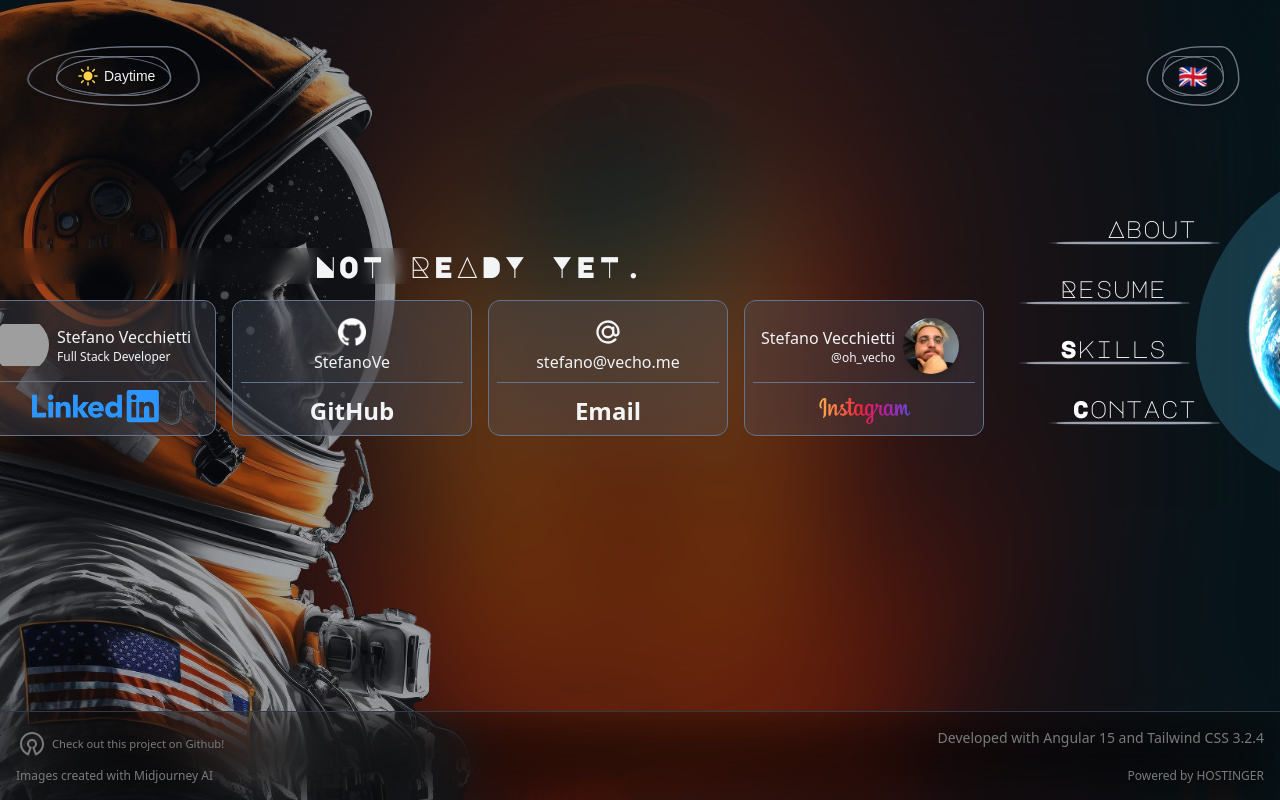
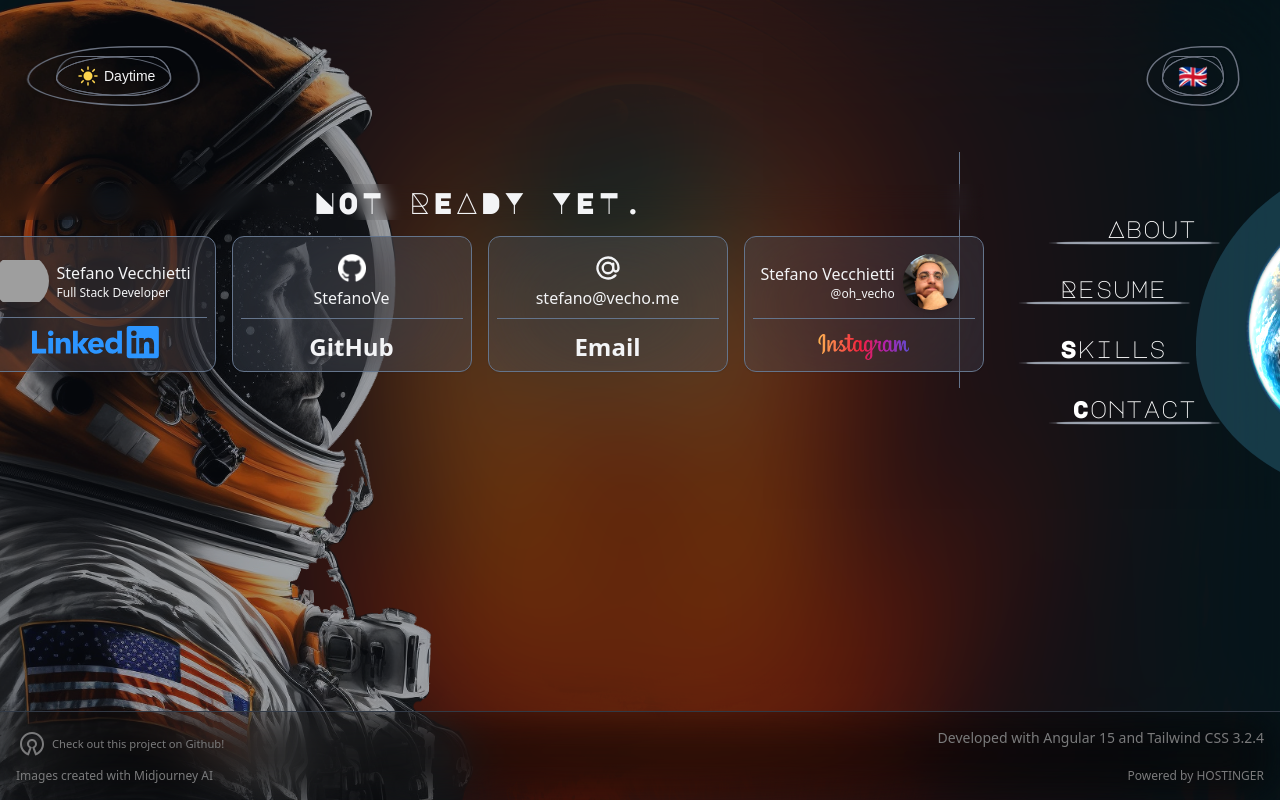
Before and after one commit to StefanoVe/portfolio, an Angular app: page /landing in a window 1280 px wide. Built offline with nearby package versions, Linux system fonts and the light colour scheme; grey boxes are pictures that could not be loaded; a web font is replaced by a local one; what tailwindcss-dotted-background would draw is missing.

Commit message:
minor changes

```diff
--- a/src/app/app.component.html
+++ b/src/app/app.component.html
@@ -40,13 +40,22 @@
             justify-between
             h-full
             overflow-y-visible
-            space-y-20
           "
         >
           <div class="h-full w-full lg:h-full xl:w-3/12">
             <app-nav></app-nav>
           </div>
-          <div class="h-full w-full xl:w-9/12">
+          <div
+            class="
+              h-full
+              w-full
+              xl:w-9/12
+              border-r border-colors
+              mt-10
+              xl:mt-0
+              p-4
+            "
+          >
             <router-outlet></router-outlet>
           </div>
         </div>
--- a/src/app/pages/containers/about/about.component.ts
+++ b/src/app/pages/containers/about/about.component.ts
@@ -39,15 +39,15 @@ export class AboutComponent {
 
   public timeOffTxt() {
     return this._lang._languageSensitiveText({
-      en: "In my time off i'm an airsoft afficionado and an incredible Geek.",
-      it: 'Nel tempo libero sono un appassionato di Softair e un Geek incredibile.',
+      en: "Last but not Least, in my time off i'm an airsoft afficionado and an incredible Geek.",
+      it: 'Ultimo ma non per importanza, nel tempo libero sono un appassionato di Softair e un Geek incredibile.',
     });
   }
 
   public pastExperiencesTxt() {
     return this._lang._languageSensitiveText({
       en: "I started coding roughly at 14 years old, using basic C# to write and edit Mod Menus and RTMs in the PS3 modding scene. I first approached JavaScript at 20 years old, having to build the public website and members' dashboard for Legione Etruria ASD. Then, at 22 years old, i got my first full time job as a full stack web developer, working for Golden Italia.",
-      it: 'Ho iniziato a scrivere codice a circa 14 anni, usando C# di base per scrivere e modificare Mod Menus e RTMs nella scena modding PS3. Mi sono avvicinato per la prima volta a JavaScript a 20 anni, dovendo sviluppare un sito pubblico e una dashboard per i membri di Legione Etruria ASD. A 22 anni invece, ho trovato il mio primo lavoro dipendente come sviluppatore full stack web, lavorando per Golden Italia.',
+      it: 'Ho iniziato a scrivere codice a circa 14 anni, usando C# di base per scrivere e modificare Mod Menus e RTMs nella scena modding PS3. Mi sono avvicinato per la prima volta a JavaScript a 20 anni, dovendo sviluppare un sito pubblico e una dashboard membri per Legione Etruria ASD. A 22 anni invece, ho trovato il mio primo lavoro dipendente come sviluppatore full stack web, lavorando per Golden Italia.',
     });
   }
 
```
